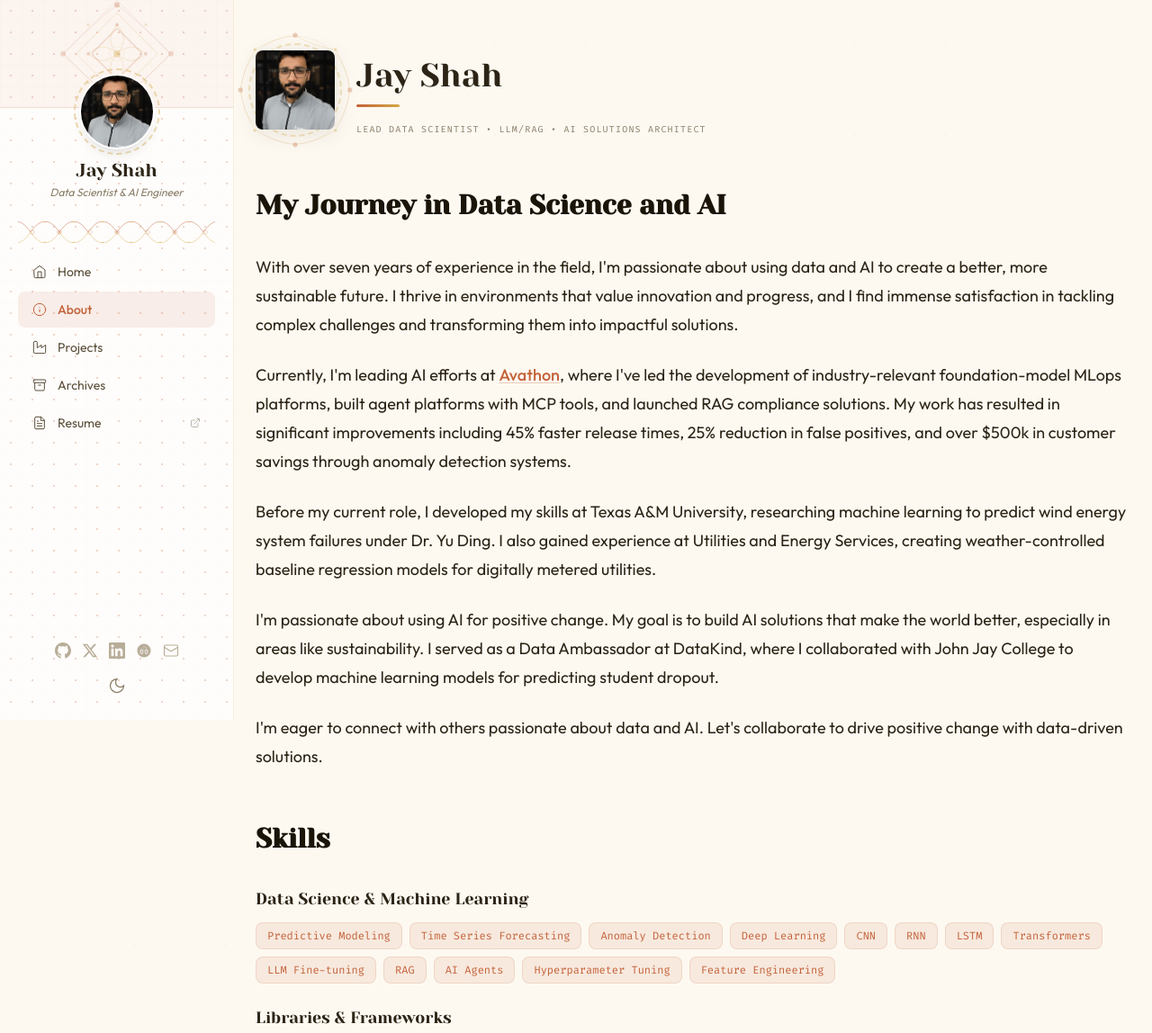
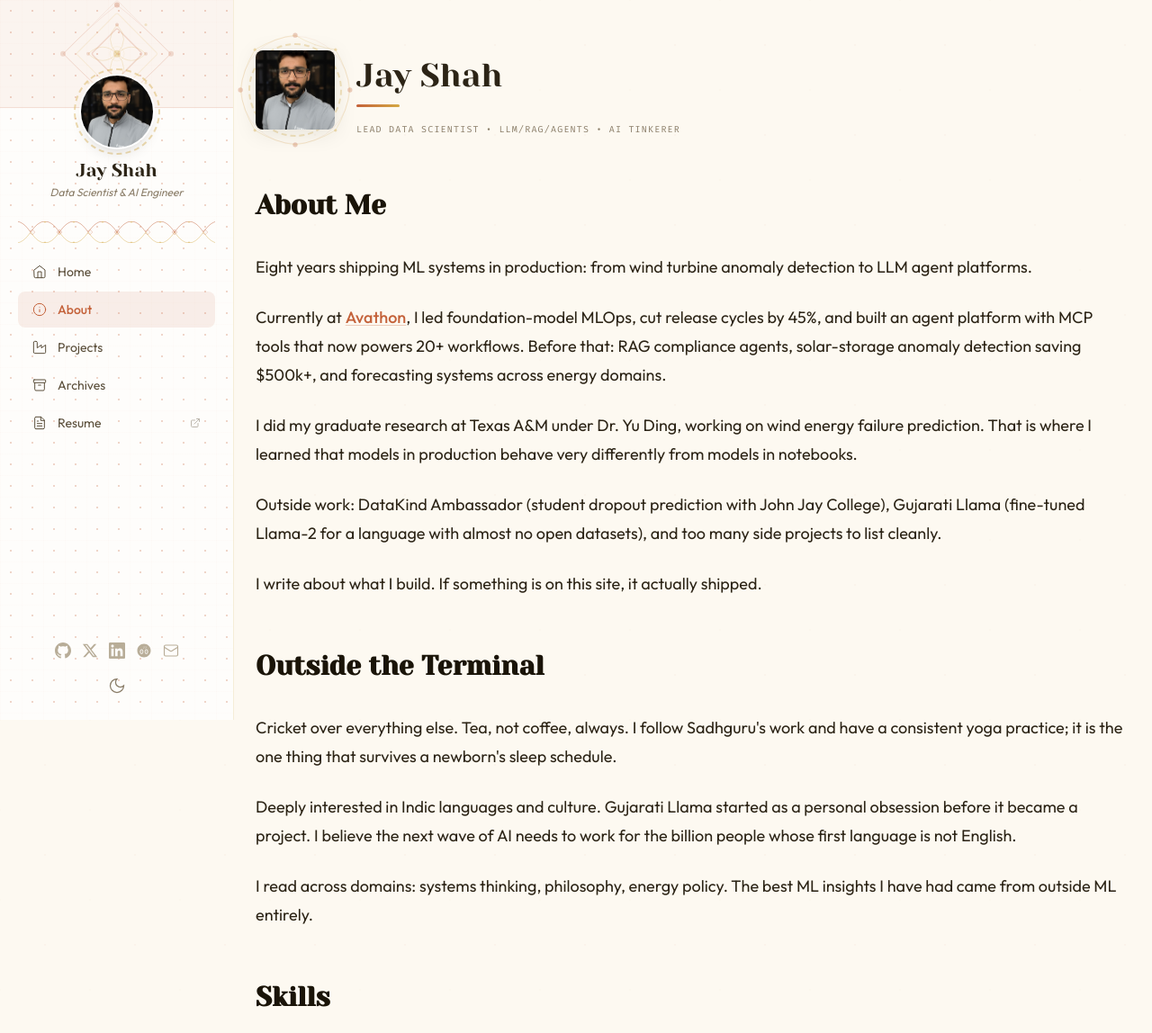
Before and after one commit to jayshah5696/jayshah5696.github.io, an Astro site: page /about in a window 1280 px wide. Shown: the top 1148 px of the page at 90% size. Built offline with nearby package versions, Linux system fonts and the light colour scheme; Astro itself is replaced by a stand-in of ours.

Commit message:
content: update about page bio and hero line

```diff
--- a/src/pages/about.astro
+++ b/src/pages/about.astro
@@ -47,31 +47,47 @@ import BaseLayout from '../layouts/BaseLayout.astro';
         <div class="pt-2">
           <h1 class="font-display text-3xl sm:text-4xl text-ink dark:text-silk carved-heading">Jay Shah</h1>
           <p class="font-mono text-[10px] uppercase text-ink-muted dark:text-silk-muted mt-4" style="letter-spacing: 0.12em;">
-            Lead Data Scientist &bull; LLM/RAG &bull; AI Solutions Architect
+            Lead Data Scientist &bull; LLM/RAG/Agents &bull; AI Tinkerer
           </p>
         </div>
       </div>
     </header>
 
-    <h2>My Journey in Data Science and AI</h2>
+    <h2>About Me</h2>
 
     <p>
-      With over seven years of experience in the field, I'm passionate about using data and AI to create a better, more sustainable future. I thrive in environments that value innovation and progress, and I find immense satisfaction in tackling complex challenges and transforming them into impactful solutions.
+      Eight years shipping ML systems in production: from wind turbine anomaly detection to LLM agent platforms.
     </p>
 
     <p>
-      Currently, I'm leading AI efforts at <a href="https://avathon.com">Avathon</a>, where I've led the development of industry-relevant foundation-model MLops platforms, built agent platforms with MCP tools, and launched RAG compliance solutions. My work has resulted in significant improvements including 45% faster release times, 25% reduction in false positives, and over $500k in customer savings through anomaly detection systems.
+      Currently at <a href="https://avathon.com">Avathon</a>, I led foundation-model MLOps, cut release cycles by 45%, and built an agent platform with MCP tools that now powers 20+ workflows. Before that: RAG compliance agents, solar-storage anomaly detection saving $500k+, and forecasting systems across energy domains.
     </p>
 
     <p>
-      Before my current role, I developed my skills at Texas A&M University, researching machine learning to predict wind energy system failures under Dr. Yu Ding. I also gained experience at Utilities and Energy Services, creating weather-controlled baseline regression models for digitally metered utilities.
+      I did my graduate research at Texas A&M under Dr. Yu Ding, working on wind energy failure prediction. That is where I learned that models in production behave very differently from models in notebooks.
     </p>
 
     <p>
-      I'm passionate about using AI for positive change. My goal is to build AI solutions that make the world better, especially in areas like sustainability. I served as a Data Ambassador at DataKind, where I collaborated with John Jay College to develop machine learning models for predicting student dropout.
+      Outside work: DataKind Ambassador (student dropout prediction with John Jay College), Gujarati Llama (fine-tuned Llama-2 for a language with almost no open datasets), and too many side projects to list cleanly.
     </p>
 
-    <p>I'm eager to connect with others passionate about data and AI. Let's collaborate to drive positive change with data-driven solutions.</p>
+    <p>
+      I write about what I build. If something is on this site, it actually shipped.
+    </p>
+
+    <h2>Outside the Terminal</h2>
+
+    <p>
+      Cricket over everything else. Tea, not coffee, always. I follow Sadhguru's work and have a consistent yoga practice; it is the one thing that survives a newborn's sleep schedule.
+    </p>
+
+    <p>
+      Deeply interested in Indic languages and culture. Gujarati Llama started as a personal obsession before it became a project. I believe the next wave of AI needs to work for the billion people whose first language is not English.
+    </p>
+
+    <p>
+      I read across domains: systems thinking, philosophy, energy policy. The best ML insights I have had came from outside ML entirely.
+    </p>
 
     <h2>Skills</h2>
 
```
